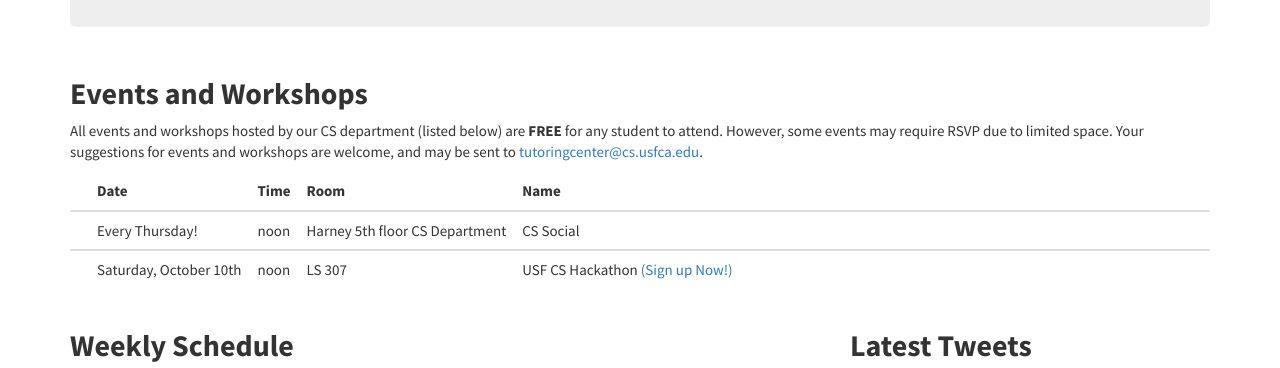
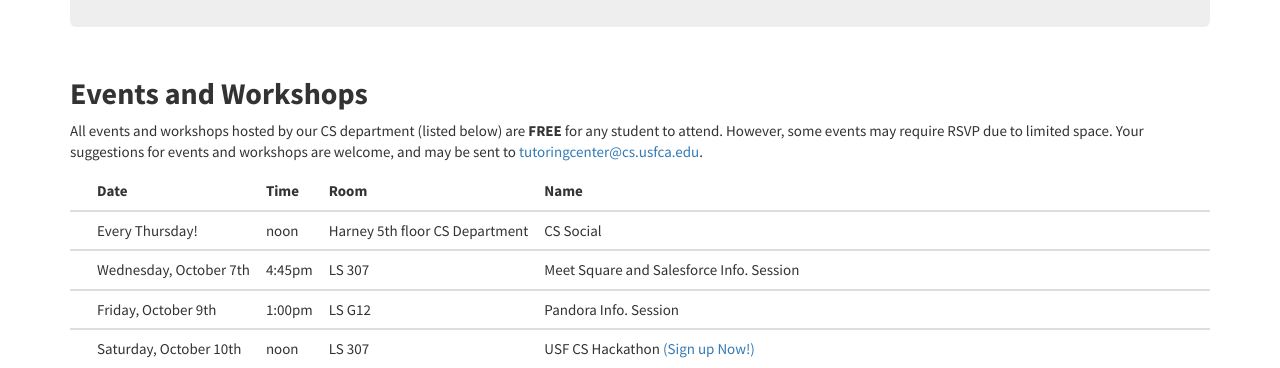
Before and after one commit to CSTutors/CSTutors.github.io, a Jekyll site: the page built from index.html, in a window 1280 px wide and 900 px high, scrolled down 436 px, cut to the strip 0-368 px from the top of the window. Built offline with Jekyll 4.4.1, drawn with Linux system fonts in a browser that asks for light colours; nearby versions of some CDN libraries; comment, search, counter and statistics services are not loaded.

Commit message:
update two info sessions

```diff
--- a/index.html
+++ b/index.html
@@ -47,6 +47,24 @@ title: Home
                     <td nowrap>noon</td>
                     <td nowrap>Harney 5th floor CS Department</td>
                     <td>CS Social</td>
+                </tr>
+            </tbody>
+            <tbody>
+                <tr>
+                    <th>&nbsp;</th>
+                    <td nowrap>Wednesday, October 7th</td>
+                    <td nowrap>4:45pm</td>
+                    <td nowrap>LS 307</td>
+                    <td>Meet Square and Salesforce Info. Session</td>
+                </tr>
+            </tbody>
+            <tbody>
+                <tr>
+                    <th>&nbsp;</th>
+                    <td nowrap>Friday, October 9th</td>
+                    <td nowrap>1:00pm</td>
+                    <td nowrap>LS G12</td>
+                    <td>Pandora Info. Session</td>
                 </tr>
             </tbody>
             <tbody>
```
